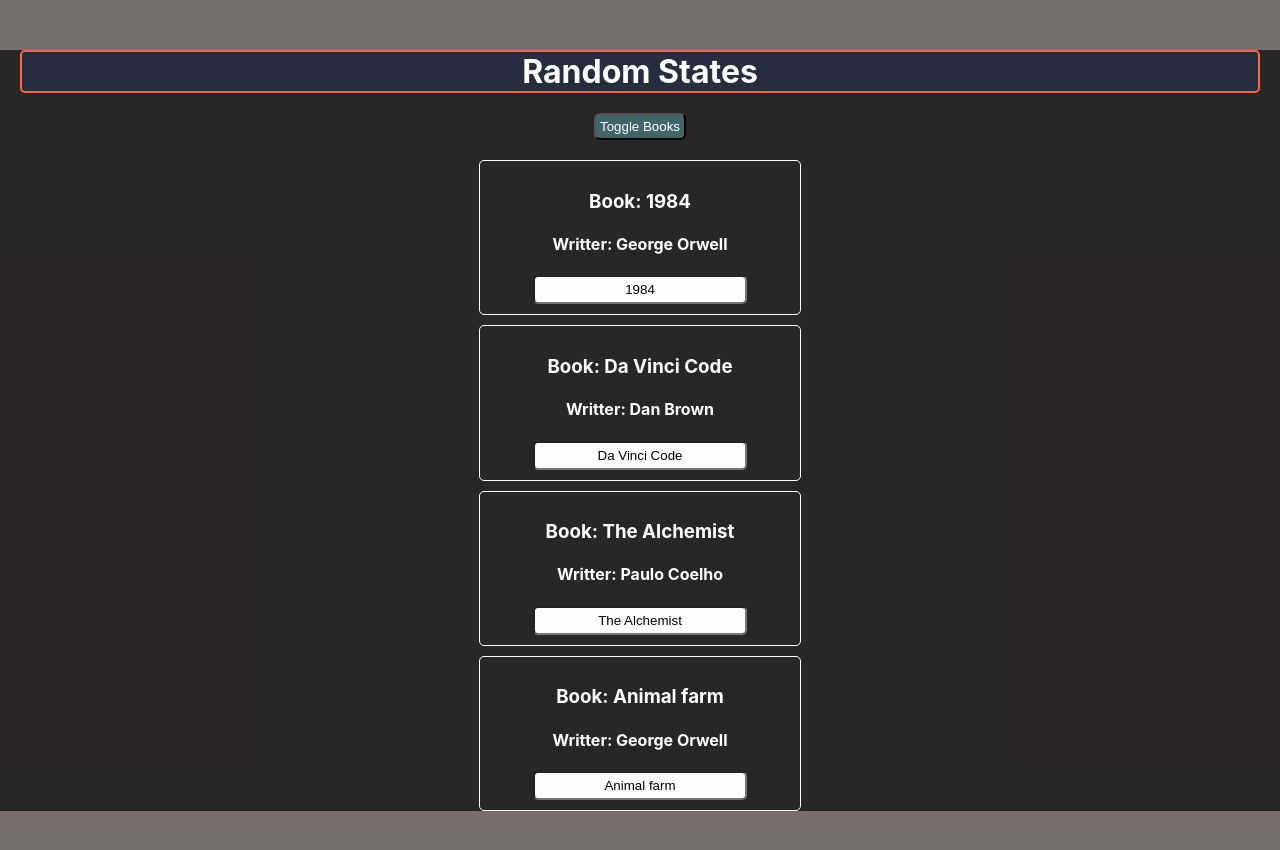
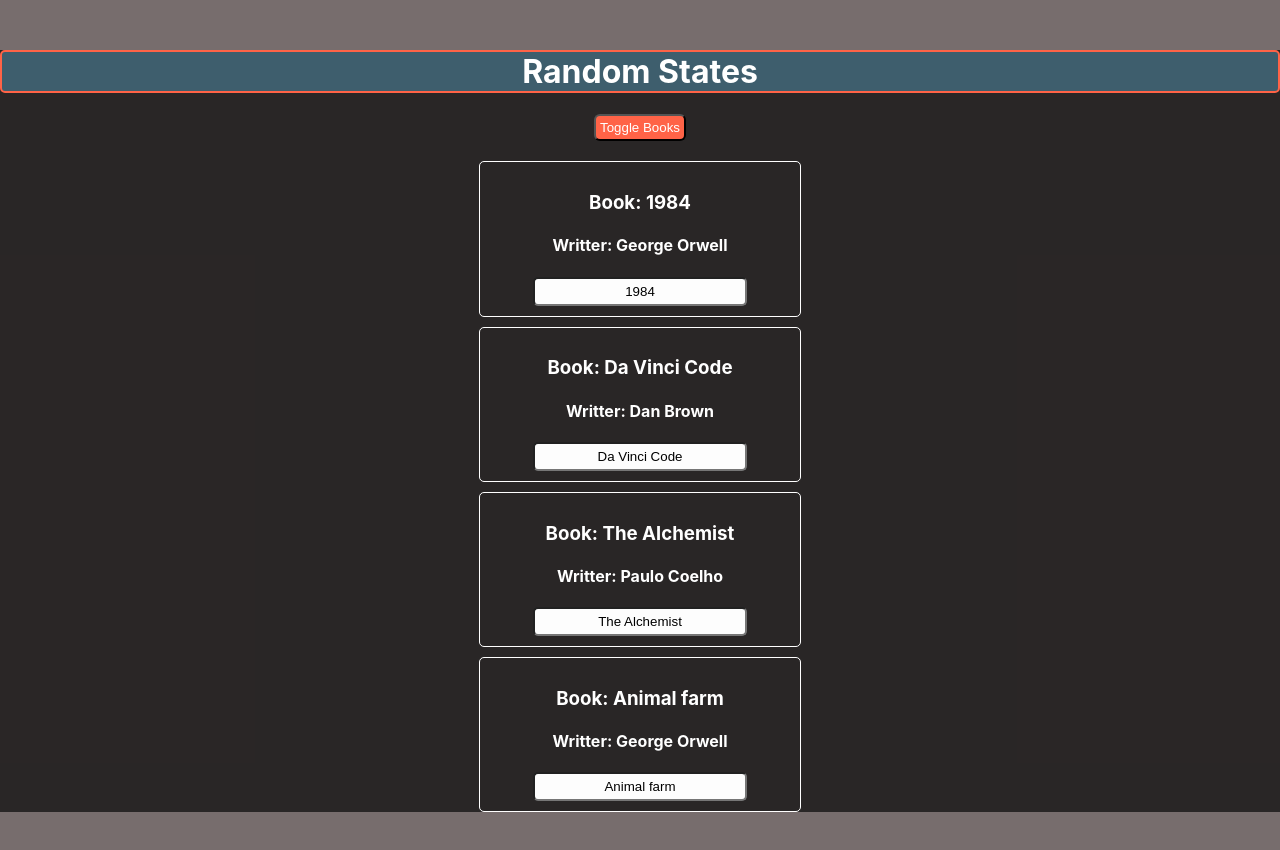
Before and after one commit to ahmedisshere/rantpack, a React (Create React App) app: page / in a window 1280 px wide. Shown: the top 850 px of the page. Built offline with nearby package versions, Linux system fonts and the light colour scheme.

Commit message:
minor styles

```diff
--- a/src/App.css
+++ b/src/App.css
@@ -14,7 +14,7 @@
 }
 
 .btn{
-  background-color: rgb(65, 101, 105);
+  background-color: tomato;
   border-radius: 6px;
   color: rgb(255, 255, 255);
   padding: 4px;
--- a/src/components/MainComponent.js
+++ b/src/components/MainComponent.js
@@ -50,9 +50,9 @@ class MainComponent extends Component {
         const style = {
             border: "2px solid tomato",
             borderRadius: "5px",
-            backgroundColor: "#252D3F",
+            backgroundColor: "#3e5e6d",
             color: "white",
-            margin: "20px"
+            // margin: "20px"
         };
 
 
```
